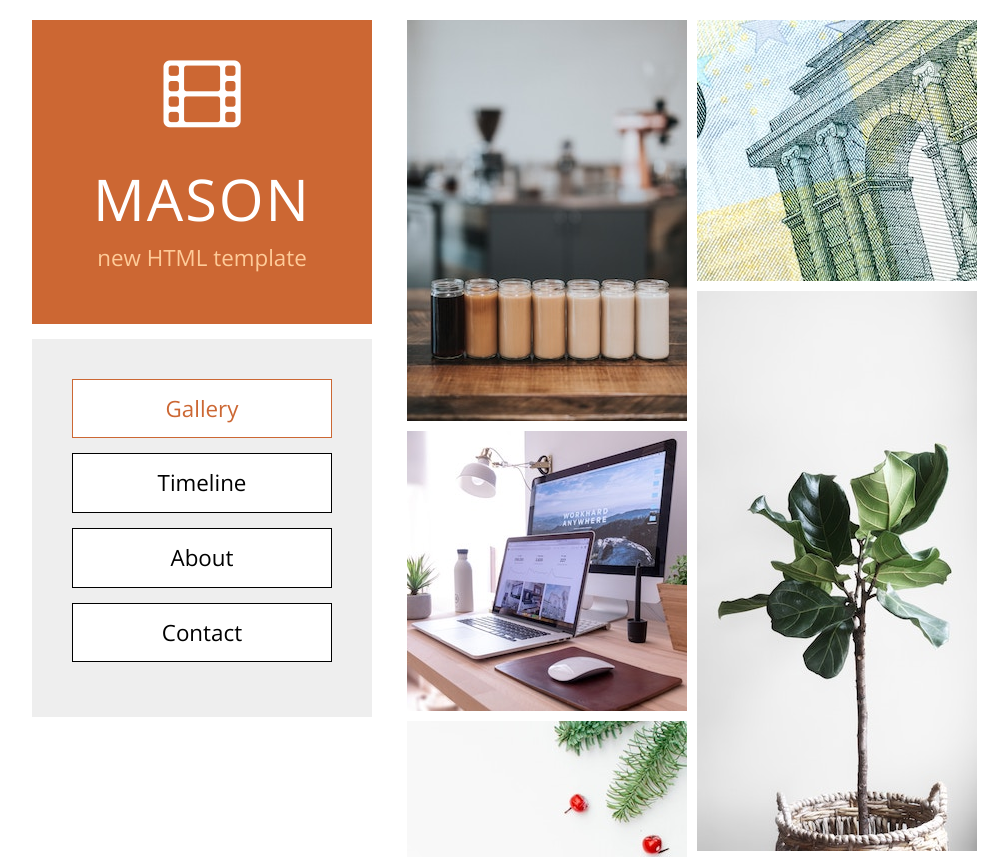
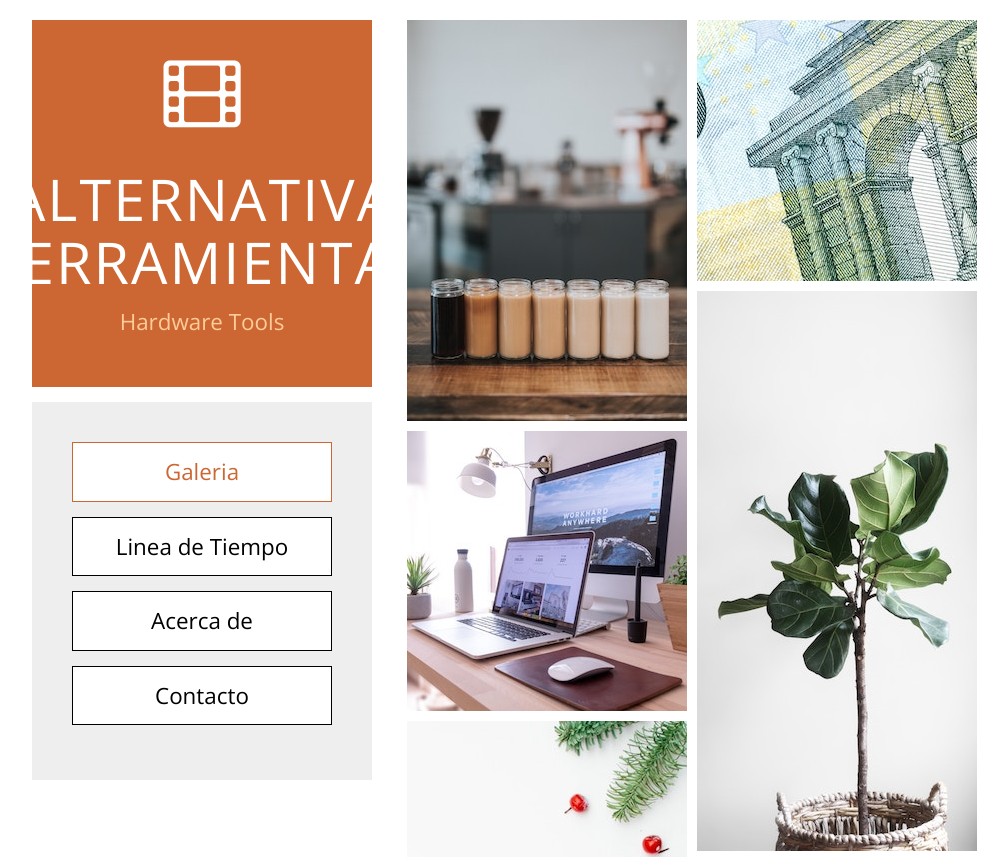
Before and after one commit to carlosadriangarcia1978/Alternativa.Herramientas, a plain HTML site: page index.html in a window 1280 px wide. Shown: the top 857 px of the page, without its empty margins (23-1031 px from the left). Drawn offline with nearby package versions, Linux system fonts and the light colour scheme.

Commit message:
Update index.html

```diff
--- a/index.html
+++ b/index.html
@@ -30,22 +30,22 @@ http://www.tooplate.com/view/2094-mason
         <div class="container-fluid">
             <div class="tm-body">
                 <div class="tm-sidebar sticky">
-                    <section id="welcome" class="tm-content-box tm-banner margin-b-15">
+                    <section id="Bienvenido" class="tm-content-box tm-banner margin-b-15">
                         <div class="tm-banner-inner">
                             <i class="fa fa-film fa-4x margin-b-40"></i>
-                            <h1 class="tm-banner-title">Mason</h1>
-                            <p class="tm-banner-subtitle">new HTML template</p>
+                            <h1 class="tm-banner-title">Alternativa Herramientas</h1>
+                            <p class="tm-banner-subtitle">Hardware Tools</p>
                         </div>
                     </section>
                     <nav class="tm-main-nav">
                         <ul class="tm-main-nav-ul">
-                            <li class="tm-nav-item"><a href="index.html" class="tm-nav-item-link tm-button active">Gallery</a>
+                            <li class="tm-nav-item"><a href="index.html" class="tm-nav-item-link tm-button active">Galeria</a>
                             </li>
-                            <li class="tm-nav-item"><a href="timeline.html" class="tm-nav-item-link tm-button">Timeline</a>
+                            <li class="tm-nav-item"><a href="timeline.html" class="tm-nav-item-link tm-button">Linea de Tiempo</a>
                             </li>
-                            <li class="tm-nav-item"><a href="about.html" class="tm-nav-item-link tm-button">About</a>
+                            <li class="tm-nav-item"><a href="about.html" class="tm-nav-item-link tm-button">Acerca de</a>
                             </li>
-                            <li class="tm-nav-item"><a href="contact.html" class="tm-nav-item-link tm-button">Contact</a>
+                            <li class="tm-nav-item"><a href="contact.html" class="tm-nav-item-link tm-button">Contacto</a>
                             </li>
                         </ul>
                     </nav>
```
